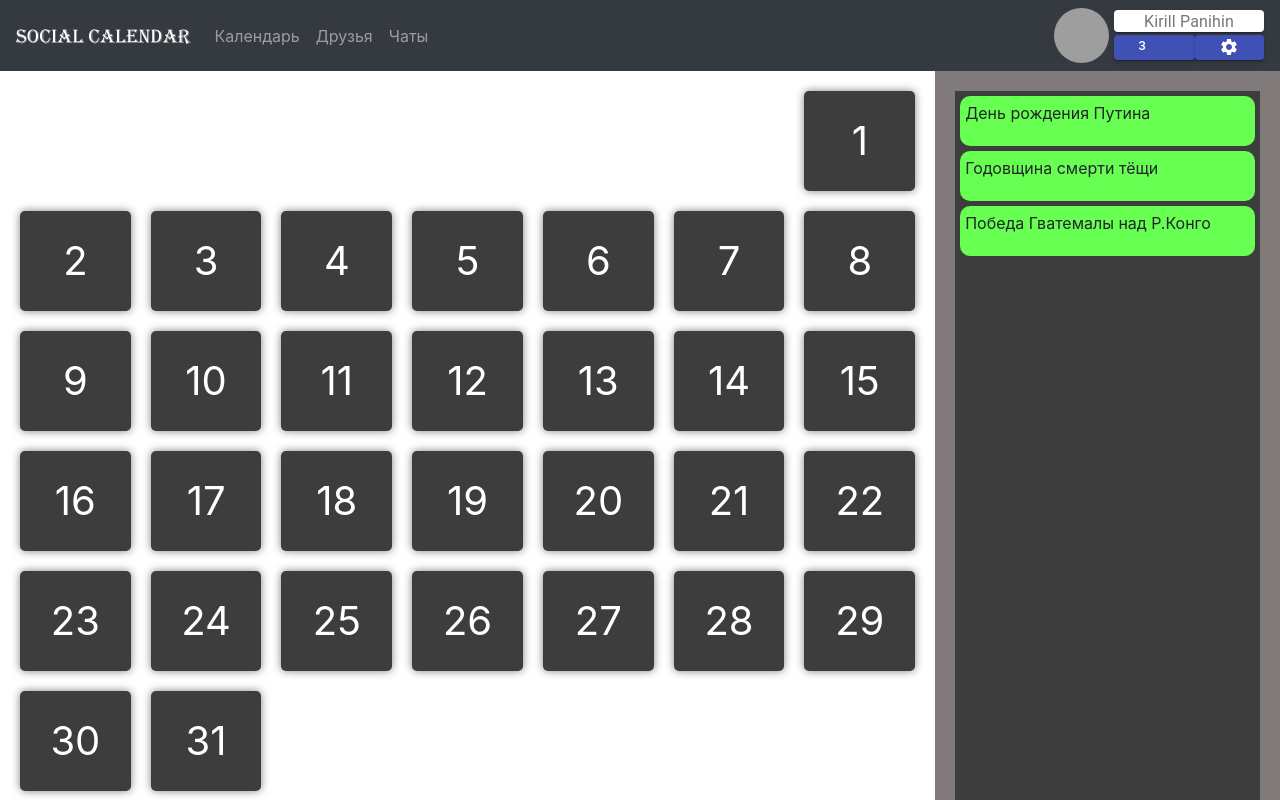
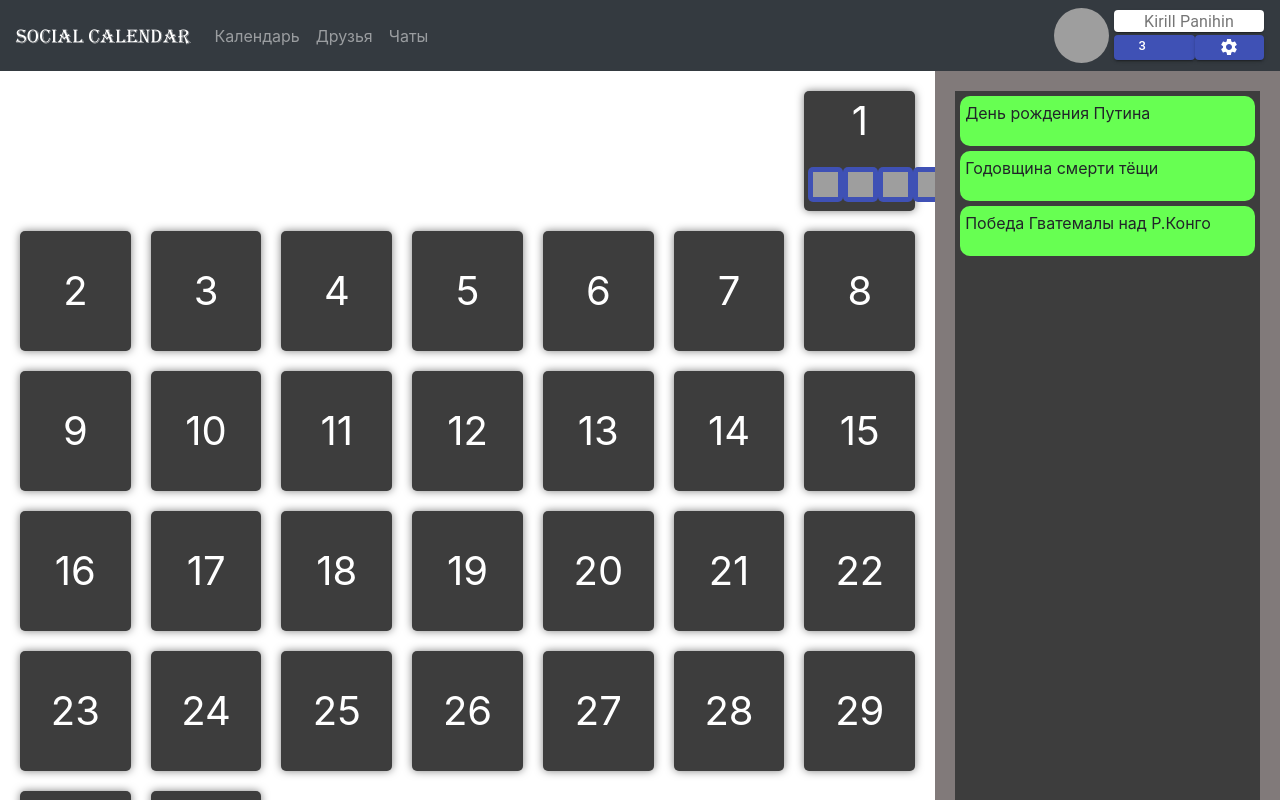
Before and after one commit to stormkirill98/social-calendar-front, a React (Create React App) app: page /Calendar in a window 1280 px wide. Shown: the top 800 px of the page. Built offline with nearby package versions, Linux system fonts and the light colour scheme; grey boxes are pictures that could not be loaded.

Commit message:
add icons

```diff
--- a/src/components/Day.jsx
+++ b/src/components/Day.jsx
@@ -1,12 +1,13 @@
 import React from "react";
 import "../css/Day.css"
+import EventIcon from "./EventIcon";
 
 export default class Header extends React.Component {
     constructor(props) {
         super(props);
 
         this.state = {
-            events: props.events
+            events: props.events ? props.events : []
         }
     }
 
@@ -15,9 +16,16 @@ export default class Header extends React.Component {
             visibility: this.props.hidden ? 'hidden' : 'visible',
         };
 
+
+        const icons = this.state.events.map(
+            (val) => <EventIcon key={val.id} name={val.name} time={val.datetime.substr(-5).trim()} icon={val.icon}/>);
+
         return (
             <div className="day-plate" style={style}>
                 {this.props.day}
+                <div className="mini-events">
+                    {icons}
+                </div>
             </div>
         );
     }
--- /dev/null
+++ b/src/components/EventIcon.jsx
@@ -0,0 +1,27 @@
+import React from "react";
+import "../css/EventIcon.css"
+
+export default class EventIcon extends React.Component {
+    constructor(props) {
+        super(props);
+
+        this.state = {
+            name: props.name,
+            icon: props.icon,
+            time: props.time
+        }
+    }
+
+    render() {
+        console.log(this.state.name);
+        console.log(this.state.icon);
+        console.log(this.state.time);
+
+        return (
+            <div>
+                {this.state.icon ?
+                    <img className="event-icon" src={require("../SVG_icon/burger.svg")} width={35} height={35} alt="icon"/> : ''}
+            </div>
+        );
+    }
+}
--- a/src/components/Month.jsx
+++ b/src/components/Month.jsx
@@ -12,9 +12,7 @@ export default class Month extends React.Component {
 
         let year = 2019, month = 12;
 
-        console.log(new Date(year, month - 1, 1));
-        console.log(monthDays(year, month));
-        console.log(firstWeekDay(year, month));
+        const icon1 = encodeImage(Icon1), icon2 = encodeImage(Icon2);
 
         this.state = {
             countDays: monthDays(year, month),
@@ -29,17 +27,37 @@ export default class Month extends React.Component {
                         datetime: "23.11.2019 19:00",
                         address: "address",
                         description: "desciption fasadsa",
-                        icon: Icon1
+                        icon: icon1
                     },
                     {
-                        id: "12441",
+                        id: "1242241",
                         type: "group",
                         name: "Second Event",
                         is_private: "true",
                         datetime: "23.11.2019 19:00",
                         address: "address",
                         description: "desciption fasadsa",
-                        icon: Icon2
+                        icon: icon2
+                    },
+                    {
+                        id: "12441",
+                        type: "group",
+                        name: "First Event",
+                        is_private: "true",
+                        datetime: "23.11.2019 19:00",
+                        address: "address",
+                        description: "desciption fasadsa",
+                        icon: icon1
+                    },
+                    {
+                        id: "1242241",
+                        type: "group",
+                        name: "Second Event",
+                        is_private: "true",
+                        datetime: "23.11.2019 19:00",
+                        address: "address",
+                        description: "desciption fasadsa",
+                        icon: icon2
                     }
                 ],
             }
@@ -78,6 +96,21 @@ function monthDays(y, m)    // full year and month in range 1-12
 }
 
 function firstWeekDay(y, m) {
-    const days = [7, 1, 2, 3, 4, 5, 6];
     return new Date(y, m - 1, 0).getDay();
 }
+
+async function encodeImage(src) {
+    const canvas = document.createElement('canvas'),
+        ctx = canvas.getContext('2d'),
+        img = new Image();
+
+    img.onload = await function () {
+        canvas.width = img.width;
+        canvas.height = img.height;
+        ctx.drawImage(img, 0, 0, img.width, img.height);
+    };
+
+    img.src = src;
+
+    return canvas.toDataURL();
+}
--- a/src/css/Day.css
+++ b/src/css/Day.css
@@ -8,18 +8,15 @@
     border-radius: 5px;
     border: 4px solid rgba(0, 0, 0, 0);
     min-width: 100px;
+
+    font-size: 40px;
+    box-shadow: 0 0 8px rgba(0,0,0,0.5);
+    min-height: 120px;
 }
 
 .day-name {
     font-size: 30px;
     border-radius: 2px;
-    /* min-width: 85px; */
-}
-
-.day-plate {
-    font-size: 40px;
-    box-shadow: 0 0 8px rgba(0,0,0,0.5);
-    min-height: 100px;
 }
 
 .day-plate:hover {
@@ -27,3 +24,9 @@
     box-shadow: none;
     border: 4px solid rgb(50, 50, 50);
 }
+
+.mini-events{
+    width: 100%;
+    display: flex;
+    justify-content: space-evenly;
+}
--- /dev/null
+++ b/src/css/EventIcon.css
@@ -0,0 +1,9 @@
+.event-icon {
+    background: #3f51b5;
+    border-radius: 5px;
+    padding: 5px;
+}
+
+.event-icon:hover {
+    transform: scale(1.1);
+}
```
